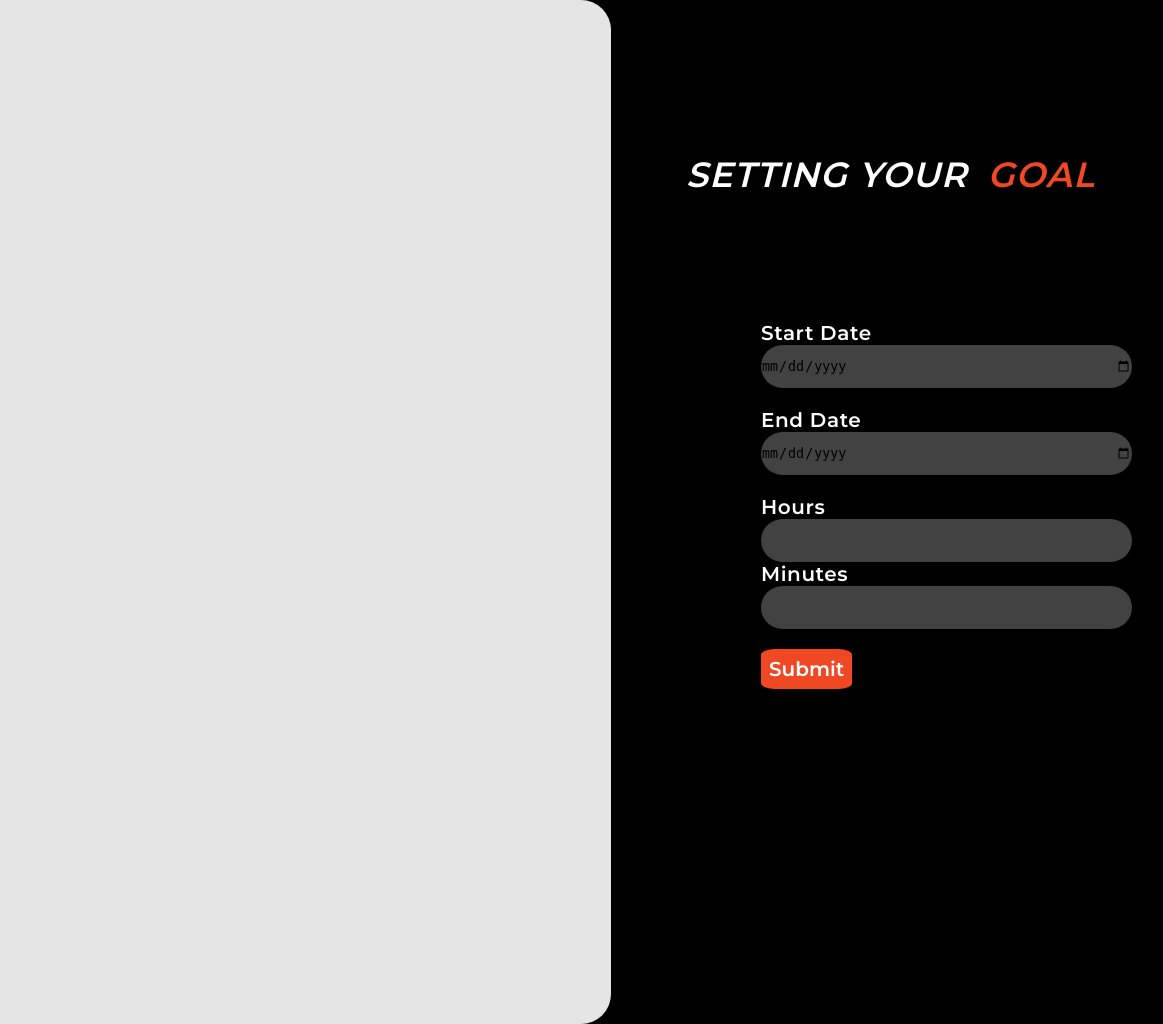
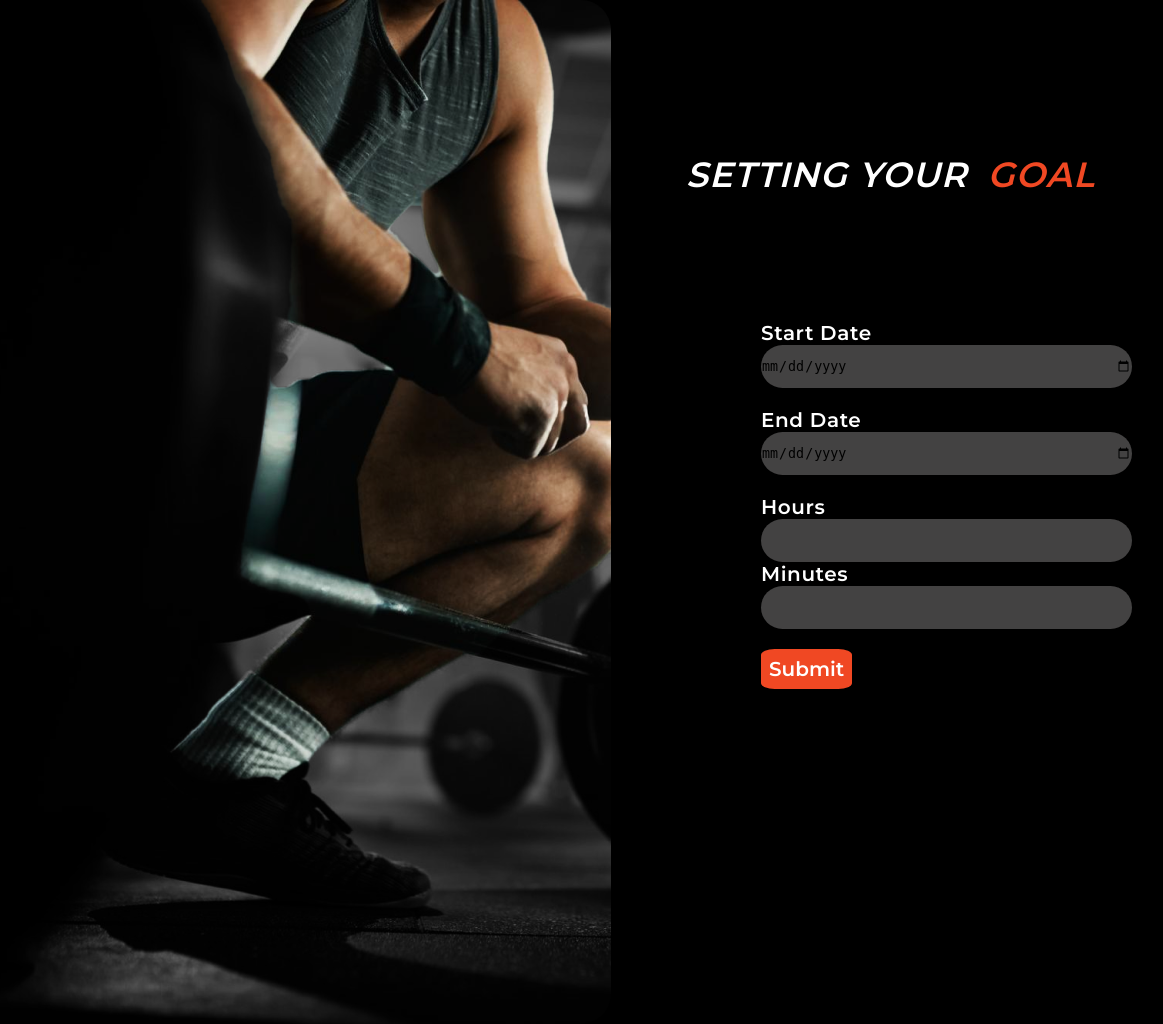
Before and after one commit to Mini-Project-SMT-5/health-trainner, a Django app: template AI_HealthTrainer/AI_HealthTrainer/templates/Structures/goal.html in a window 1440 px wide. Shown: the whole page, without its empty margins (153-1316 px from the left). Run offline with Django 4.2, Linux system fonts and the light colour scheme; the template is opened without the code that fills it, so the values that code supplies are empty; some web fonts are replaced.

Commit message:
update img goal

```diff
--- a/AI_HealthTrainer/static/styles/goal.css
+++ b/AI_HealthTrainer/static/styles/goal.css
@@ -32,6 +32,7 @@ html {
     width: 76.4rem;
     height: 102.4rem;
     flex-shrink: 0;
+
   }
 
   .left-background {
@@ -40,6 +41,7 @@ html {
     overflow: hidden;
     position: relative;
     background-color: #e6e5e5;
+    background: url(../../static/assets/goal.png);
     border-radius: 0 3rem 3rem 0;
   }
 
```
Also changed, not shown: AI_HealthTrainer/static/assets/goal.png (added).
